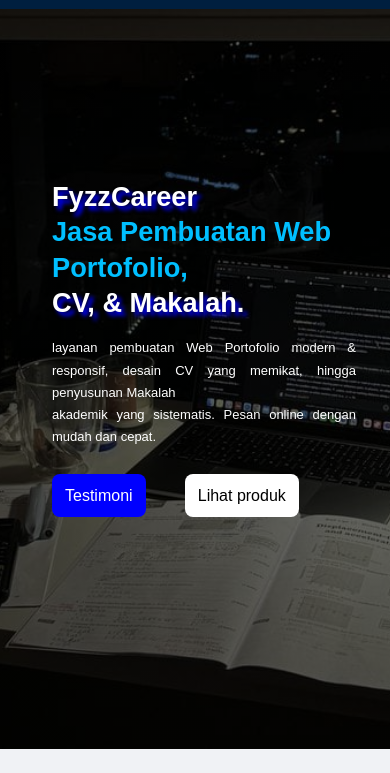
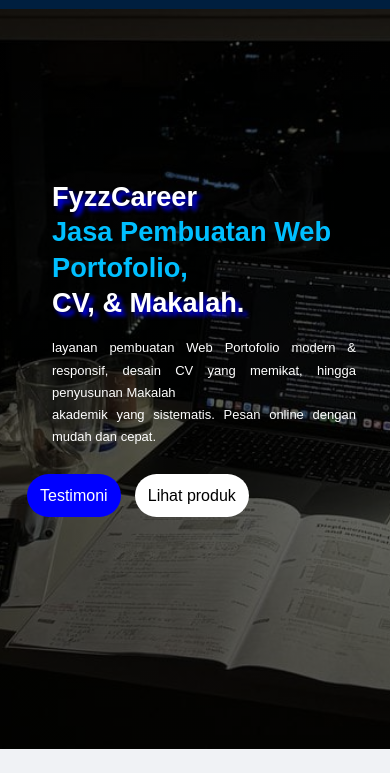
Before and after one commit to hafizhcom/project-unfinished-ke-2-fyzzcareer, a plain HTML site: page toko.html in a window 390 px wide. Shown: the part 71-844 px from the top of the page. Drawn offline with nearby package versions, Linux system fonts and the light colour scheme; a script that the page names is missing.

Commit message:
Update toko.css

```diff
--- a/toko.css
+++ b/toko.css
@@ -665,8 +665,9 @@
   }
 
   #hero a.button {
-    border-radius: 8px;
+    border-radius: 50px;
     padding: 13px 13px;
+    margin-left: 10px;
   }
 
   #hero h1 {
```
